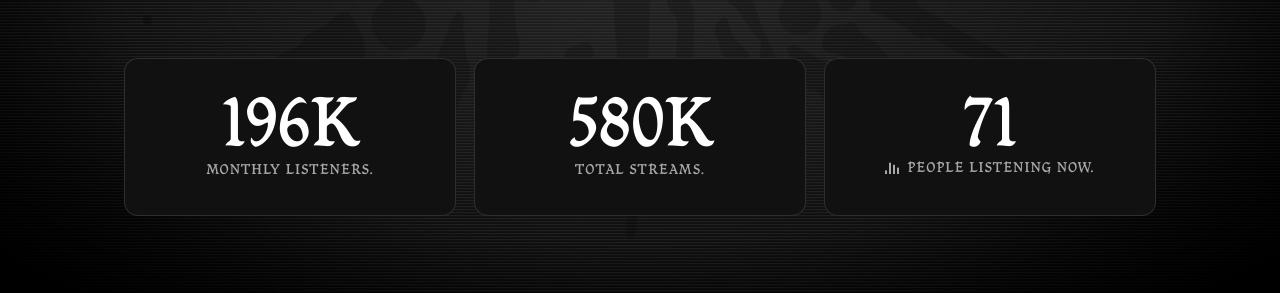
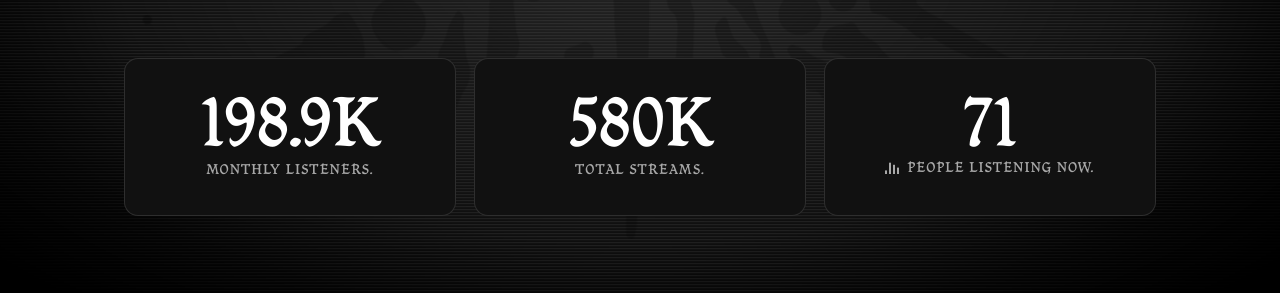
Before and after one commit to noirfleuve/ALTAR-VISION, a plain HTML site: page music/index.html in a window 1280 px wide. Shown: the part 436-729 px from the top of the page. Drawn offline with Linux system fonts and the light colour scheme.

Commit message:
spotify stats update

```diff
--- a/music/index.html
+++ b/music/index.html
@@ -60,7 +60,7 @@
       <!-- STATS — "monthly listeners" mis à jour chaque jour par .github/workflows/spotify-stats.yml ;
            "total streams" à modifier à la main ; "people listening now" géré par js/main.js -->
       <div class="stats music-stats">
-        <div class="stat"><b data-stat="monthly-listeners">196K</b><span>Monthly listeners.</span></div>
+        <div class="stat"><b data-stat="monthly-listeners">198.9K</b><span>Monthly listeners.</span></div>
         <div class="stat"><b>580K</b><span>Total streams.</span></div>
         <!-- "people listening now" : valeur qui varie entre 20 et 73 (voir js/main.js, LIVE LISTENERS) -->
         <div class="stat"><b data-live-listeners>42</b><span class="live-label"><span class="wave" aria-hidden="true"><i></i><i></i><i></i><i></i></span>People listening now.</span></div>
```
